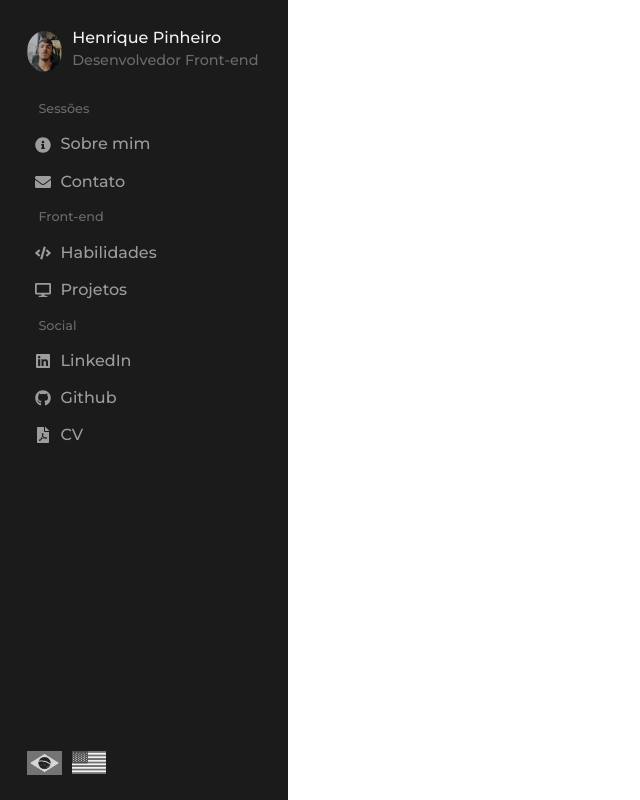
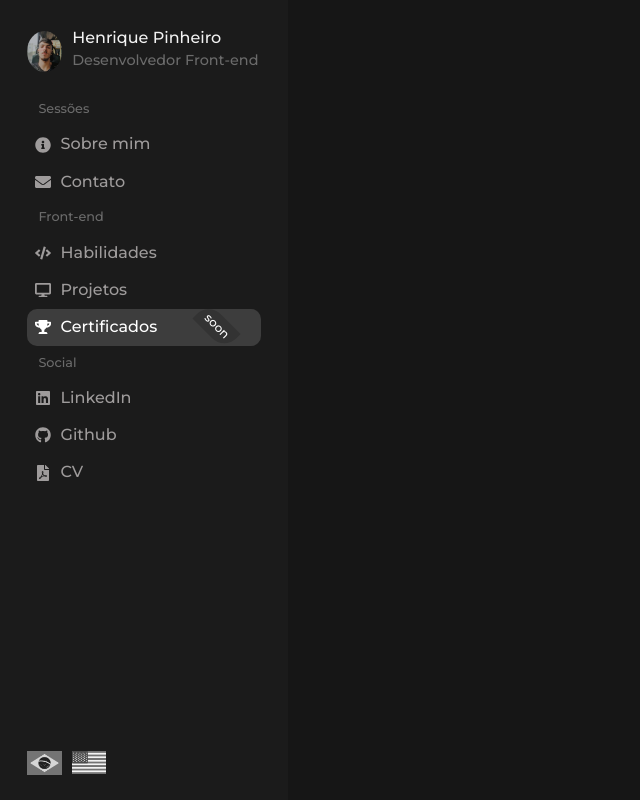
Before and after one commit to henriquepx/my_portfolio, a React (Vite) app: page /certificates in a window 1280 px wide. Shown: the whole page, without its empty margins (0-640 px from the left). Built offline with nearby package versions, Linux system fonts and the light colour scheme; a web font is replaced by a local one.

Commit message:
feat: new section certificate

```diff
--- a/src/App.jsx
+++ b/src/App.jsx
@@ -8,6 +8,7 @@ import Skills from './sections/Skills';
 import Home from './sections/Home';
 import { BrowserRouter, Route, Routes } from 'react-router-dom';
 import Profile from './sections/Profile';
+import Certificates from './sections/Certificates';
 
 function App() {
 
@@ -38,6 +39,7 @@ function App() {
         <Route path="/about" element={<About />} />
         <Route path="/skills" element={<Skills />} />
         <Route path="/projects" element={<Projects />} />
+        <Route path="/certificates" element={<Certificates />} />
         <Route path="/footer" element={<Footer />} />
       </Routes>
     </BrowserRouter>
--- a/src/components/LinkNavegation.jsx
+++ b/src/components/LinkNavegation.jsx
@@ -5,6 +5,7 @@ const LinkContainer = styled.a`
     display: flex;
     align-items: center;
     gap: 10px;
+    position: relative;
 
     cursor: pointer;
 
@@ -13,6 +14,11 @@ const LinkContainer = styled.a`
 
     color: #9e9b9b;
     font-family: 'Montserrat', sans-serif;
+    &.certificado {
+    background-color: #3d3d3d;
+    color: #FFFFFF;
+    border-radius: 10px;
+  }
     &:hover {
         color: #cccbcb;
         background-color: #333232;
@@ -20,14 +26,32 @@ const LinkContainer = styled.a`
     }
 `
 
-const LinkNavegation = ({ name, icon, active, onClick, link }) => {
+const SoonFeature = styled.div`
+    position: absolute;
+    top: 5px;
+    right: 20px;
+    background-color: #333333;
+    color: #ffffff;
+    transform: rotate(45deg);
+    padding: 3px 8px;
+    font-size: 12px;
+    border-top-left-radius: 17px;
+    border-bottom-right-radius: 17px;
+    &:hover {
+      background-color: #333232;
+    }
+`
+
+const LinkNavegation = ({ name, icon, active, onClick, link, isSoon }) => {
+  const classes = isSoon ? 'certificado' : '';
   return (
-    <LinkContainer href={link} active={active} onClick={onClick}>
+    <LinkContainer href={link} active={active} onClick={onClick}  className={classes}>
       {icon}
       {name}
+      {isSoon && <SoonFeature>soon</SoonFeature>}
     </LinkContainer>
-  )
-}
+  );
+};
 
 LinkNavegation.propTypes = {
   name: PropTypes.string.isRequired,
@@ -35,6 +59,7 @@ LinkNavegation.propTypes = {
   active: PropTypes.bool,
   onClick: PropTypes.func,
   link: PropTypes.string,
+  isSoon: PropTypes.bool,
 };
 
 export default LinkNavegation
--- /dev/null
+++ b/src/sections/Certificates.jsx
@@ -0,0 +1,18 @@
+import styled from 'styled-components';
+
+const CertificateContainer = styled.div`
+    height: 100vh;
+    width: 100%;
+
+    background-color: #161616;
+`
+
+const Certificates = () => {
+  return (
+      <CertificateContainer>
+
+    </CertificateContainer>
+  )
+}
+
+export default Certificates
--- a/src/sections/Profile.jsx
+++ b/src/sections/Profile.jsx
@@ -1,6 +1,6 @@
 import styled, { keyframes } from 'styled-components';
 import LinkNavegation from '../components/LinkNavegation';
-import { FaInfoCircle, FaCode, FaEnvelope, FaLinkedin, FaGithub, FaFilePdf, FaDesktop } from 'react-icons/fa';
+import { FaInfoCircle, FaCode, FaTrophy, FaEnvelope, FaLinkedin, FaGithub, FaFilePdf, FaDesktop } from 'react-icons/fa';
 import { useTranslation } from "react-i18next";
 import { useState } from 'react';
 import PropTypes from 'prop-types';
@@ -182,7 +182,17 @@ const Profile = ({ showProfile }) => {
                 icon={<FaDesktop />}
                 name={t('profile.projectssections')}
                 link="projects"
+                  />
+
+                <LinkNavegation
+                icon={<FaTrophy />}
+                name={t('profile.certificatessections')}
+                link="certificates"
+                isSoon={true}
                 />
+
+
+
         </ul>
       </Nav2>
 
```
Lines whose indentation alone changed are shown as unchanged.
